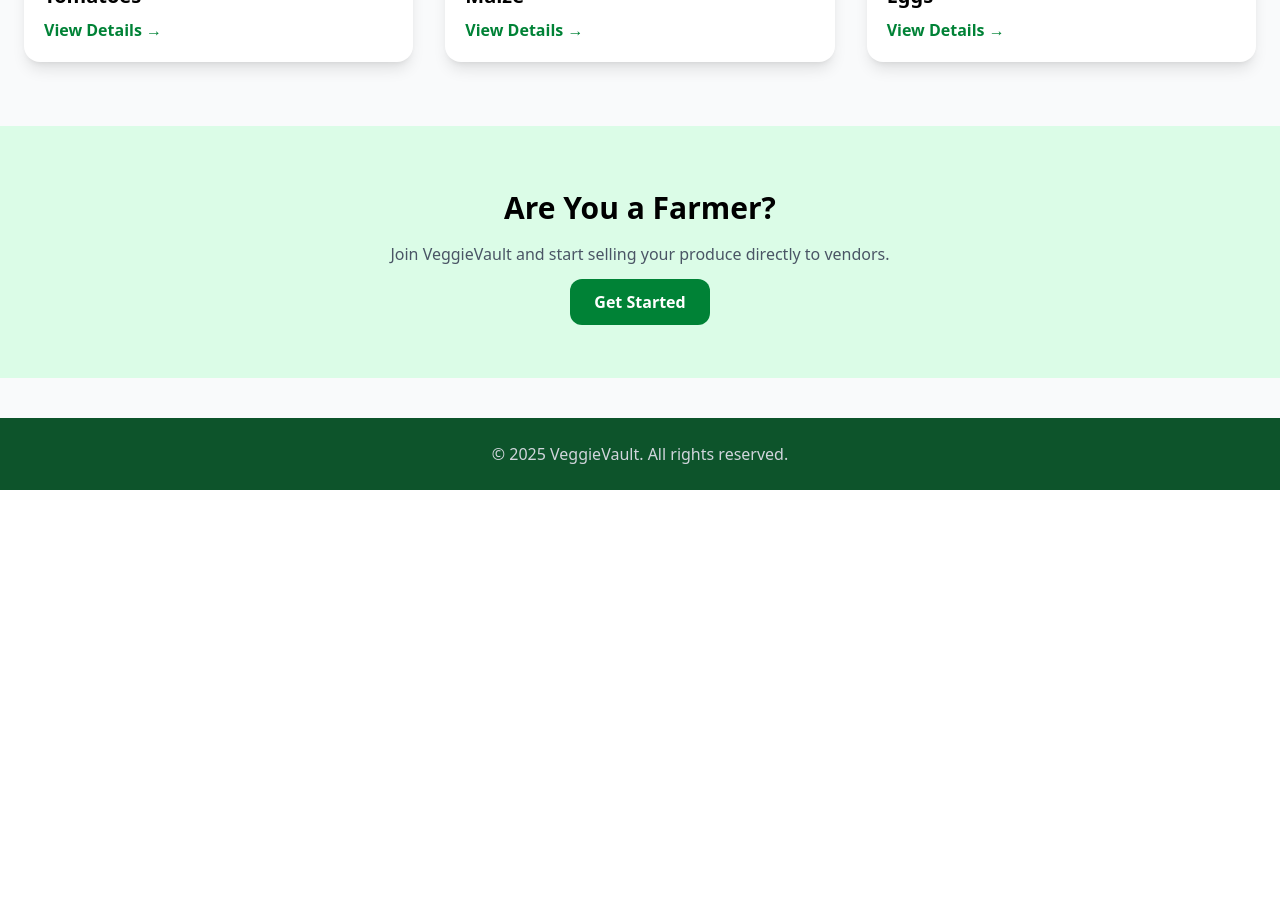
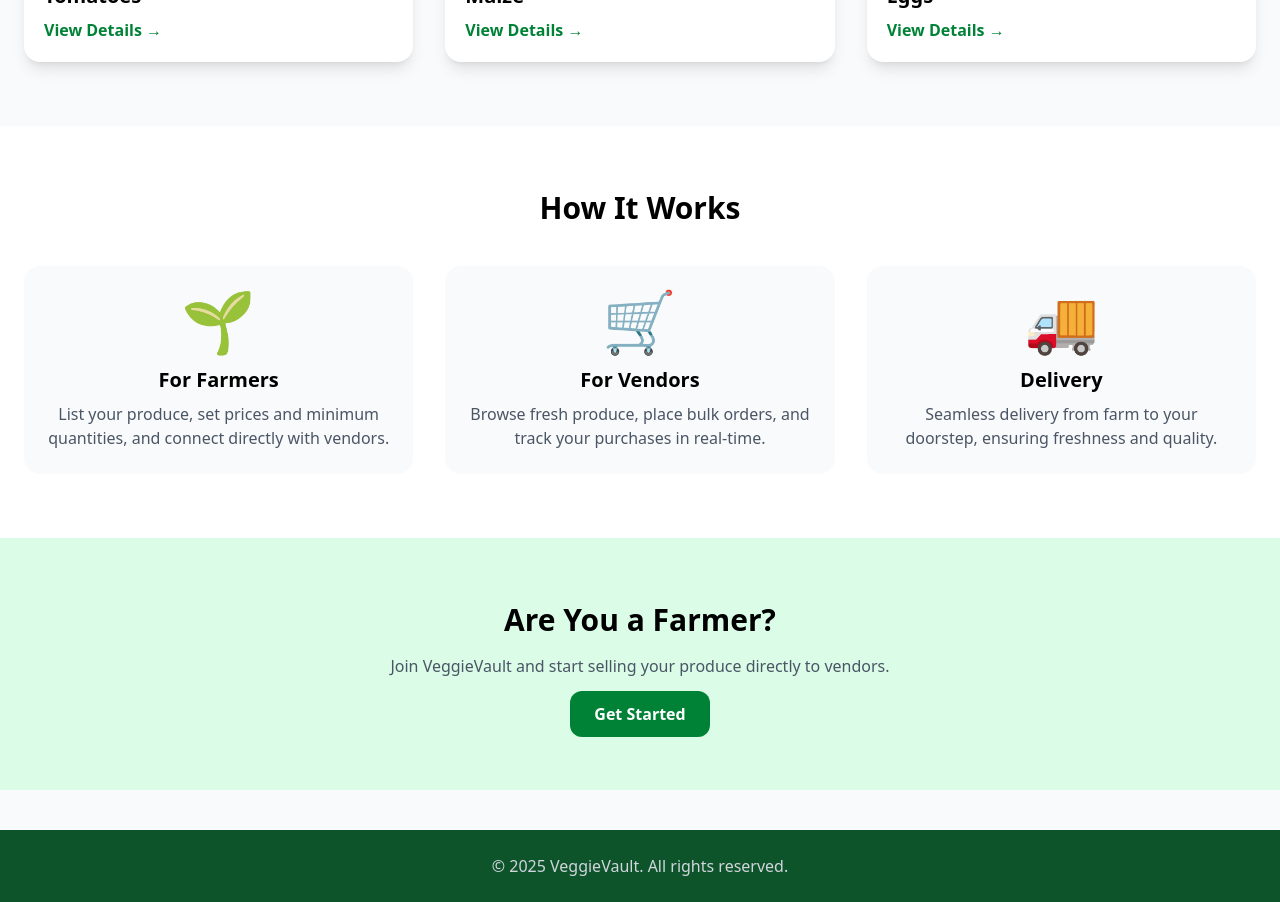
Before and after one commit to Nevv254/Veggie_Vault, a React (Vite) app: page / in a window 1280 px wide. Shown: the part 940-1842 px from the top of the page. Before the commit the page ends 1430 px from the top, so only its background shows below. Built offline with nearby package versions, Linux system fonts and the light colour scheme; no server answers.

Commit message:
update the homepage

```diff
--- a/src/pages/HomePage.jsx
+++ b/src/pages/HomePage.jsx
@@ -77,6 +77,43 @@
         </div>
       </section>
 
+      {/* How It Works Section */}
+      <section className="max-w-7xl mx-auto px-6 py-16 bg-white">
+        <h2 className="text-3xl font-bold text-center mb-10">How It Works</h2>
+        <div className="grid gap-8 md:grid-cols-3">
+          <motion.div
+            whileHover={{ scale: 1.05 }}
+            className="text-center p-6 bg-gray-50 rounded-2xl"
+          >
+            <div className="text-6xl mb-4">🌱</div>
+            <h3 className="text-xl font-bold mb-2">For Farmers</h3>
+            <p className="text-gray-600">
+              List your produce, set prices and minimum quantities, and connect directly with vendors.
+            </p>
+          </motion.div>
+          <motion.div
+            whileHover={{ scale: 1.05 }}
+            className="text-center p-6 bg-gray-50 rounded-2xl"
+          >
+            <div className="text-6xl mb-4">🛒</div>
+            <h3 className="text-xl font-bold mb-2">For Vendors</h3>
+            <p className="text-gray-600">
+              Browse fresh produce, place bulk orders, and track your purchases in real-time.
+            </p>
+          </motion.div>
+          <motion.div
+            whileHover={{ scale: 1.05 }}
+            className="text-center p-6 bg-gray-50 rounded-2xl"
+          >
+            <div className="text-6xl mb-4">🚚</div>
+            <h3 className="text-xl font-bold mb-2">Delivery</h3>
+            <p className="text-gray-600">
+              Seamless delivery from farm to your doorstep, ensuring freshness and quality.
+            </p>
+          </motion.div>
+        </div>
+      </section>
+
       {/* Call to Action */}
       <section className="bg-green-100 py-16 text-center">
         <h2 className="text-3xl font-bold mb-4">Are You a Farmer?</h2>
```
